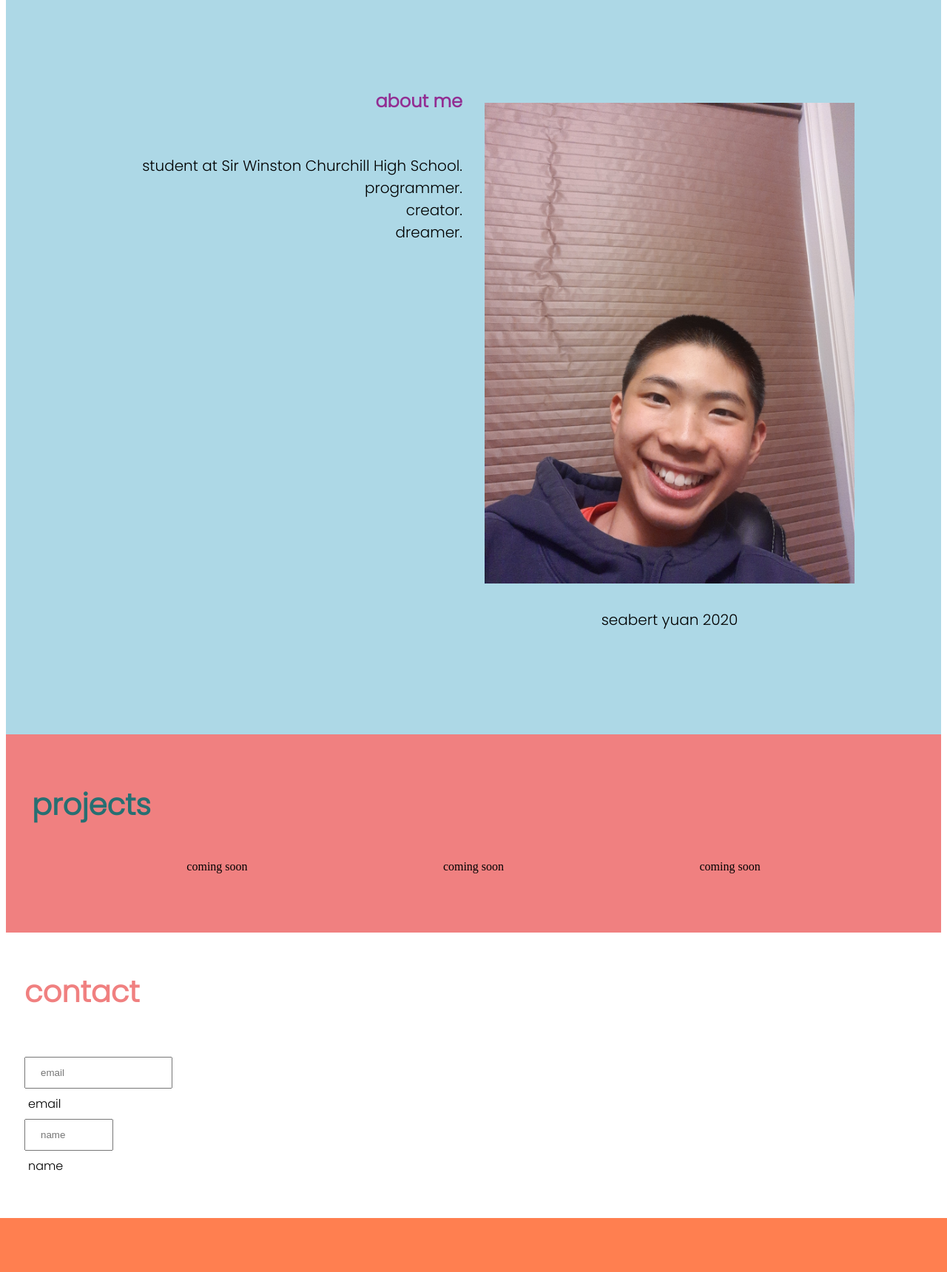
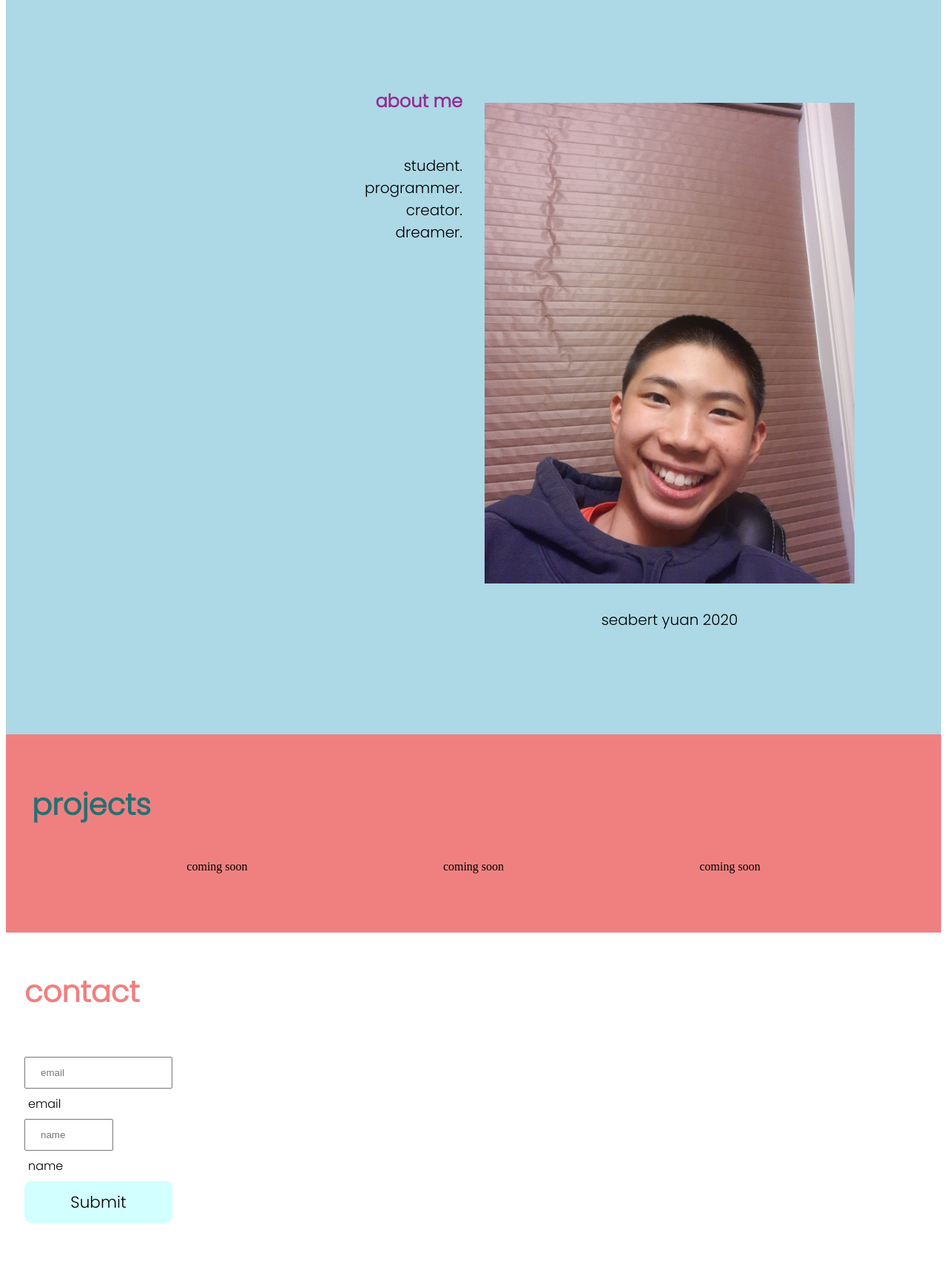
Before and after one commit to SeabertYuan/website, a PHP site: page / in a window 1280 px wide. Shown: the part 836-2556 px from the top of the page at 74% size. Before the commit the page ends 2483 px from the top, so only its background shows below. Run offline with PHP 8.4, Linux system fonts and the light colour scheme.

Commit message:
basic front page finished

```diff
--- a/index.html
+++ b/index.html
@@ -46,7 +46,7 @@
                     <h2>about me</h2>
                 </div>
                 <div id="aboutDesc" class="cell">
-                    <p>student at Sir Winston Churchill High School.<br>programmer.<br>creator.<br>dreamer.</p>
+                    <p>student.<br>programmer.<br>creator.<br>dreamer.</p>
                 </div>
             </body>
         </div>
@@ -99,6 +99,8 @@
                     <label for="emailEnter">email</label>
                     <input type="text" id="nameEnter" placeholder="name">
                     <label for="nameEnter">name</label>
+
+                    <input type="submit" value="Submit">
                 </form>
             </body>
         </div>
--- a/styles/mainStyle.css
+++ b/styles/mainStyle.css
@@ -37,6 +37,7 @@
 .pageLabel{
     display: flex;
     justify-content: flex-start;
+    text-align: center;
     padding: 10px;
     flex: 1 0 10%;
 }
@@ -179,6 +180,17 @@
     font-size: 2vh;
     font-family: 'Poppins', sans-serif;
 }
+#emailForm [type=submit]{
+    width: 25vh;
+    background-color: rgb(210, 255, 255);
+    font-size: 135%;
+    font-family: 'Poppins', sans-serif;
+    border: none;
+    border-radius: 10px;
+}
+#emailForm [type=submit]:hover{
+    background-color: rgb(210, 245, 245);
+}
 
 @media (max-width:800px){
 
```
